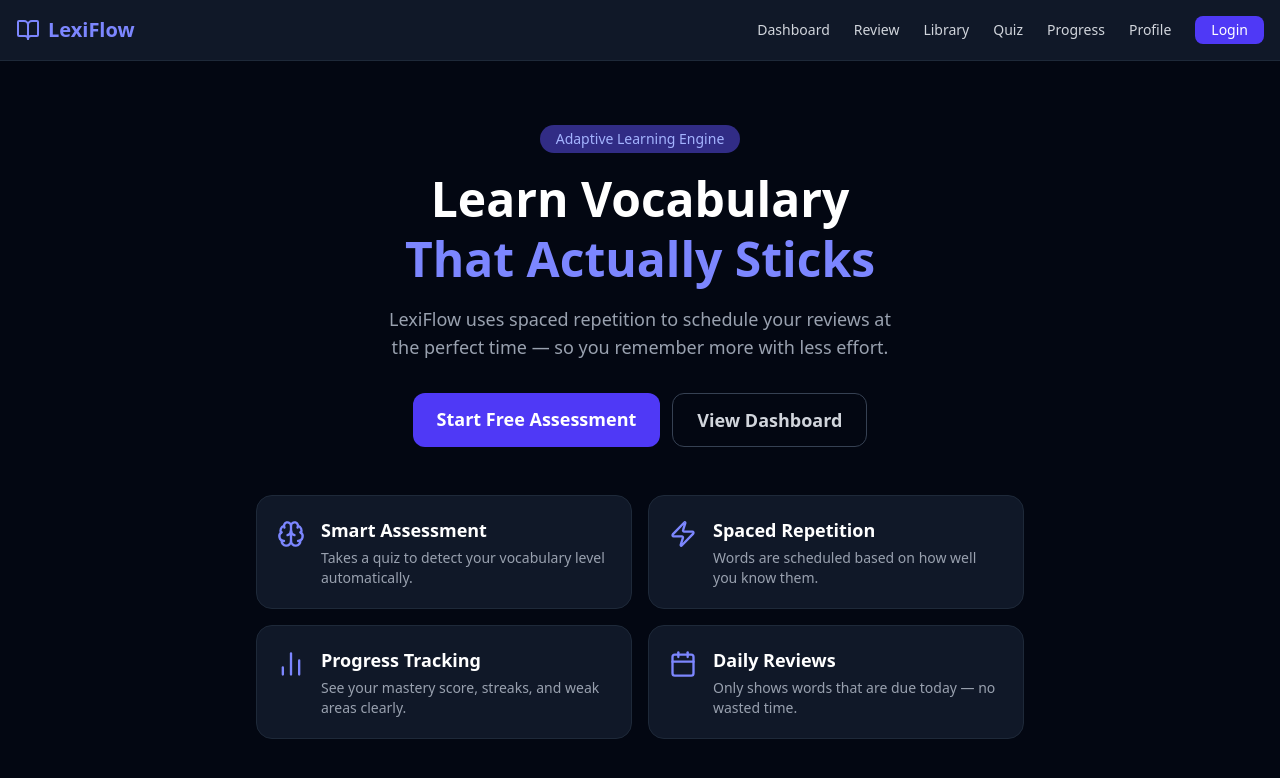
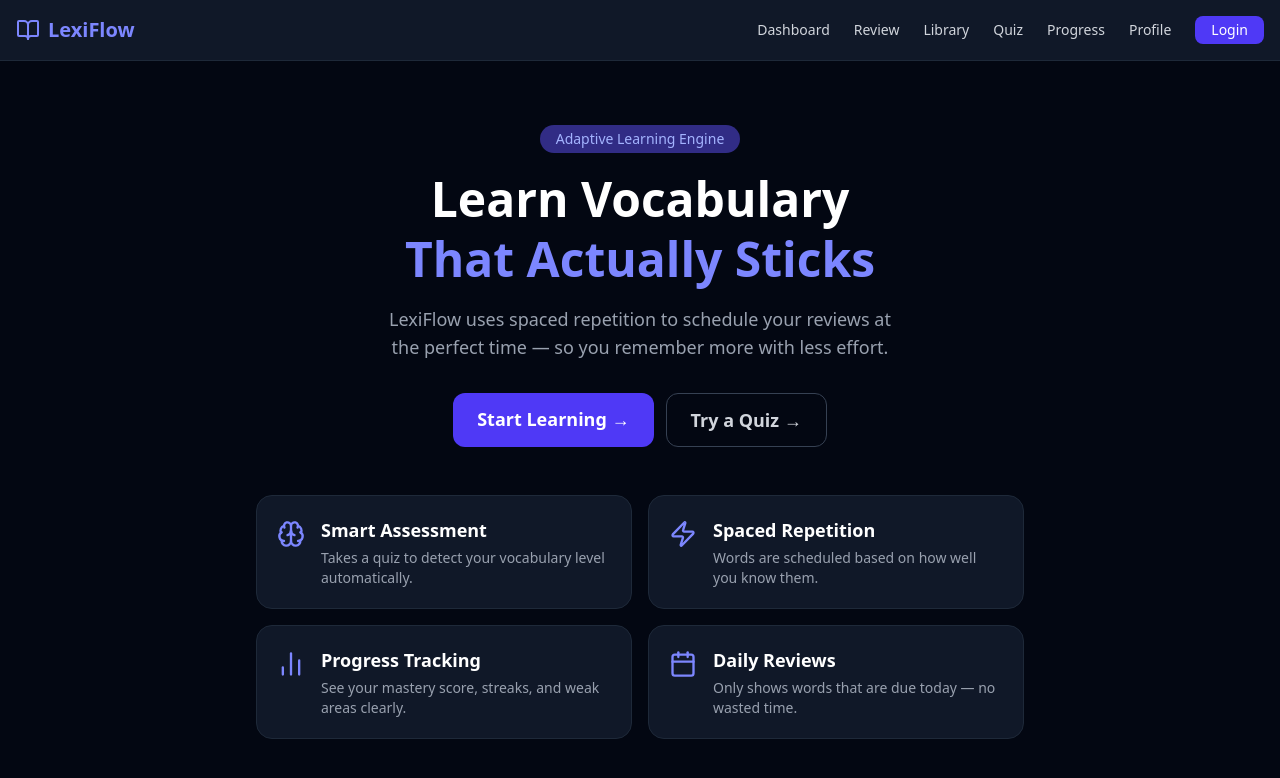
Before and after one commit to Vedamsh27/lexiflow, a Next.js app: page / in a window 1280 px wide. Shown: the top 778 px of the page. Built offline with nearby package versions, Linux system fonts and the light colour scheme.

Commit message:
improve: landing page buttons

```diff
--- a/app/page.tsx
+++ b/app/page.tsx
@@ -24,13 +24,13 @@ export default function LandingPage() {
           LexiFlow uses spaced repetition to schedule your reviews at the perfect time — so you remember more with less effort.
         </p>
         <div className="flex flex-col sm:flex-row gap-3 mt-4 w-full sm:w-auto">
-          <Link href="/assessment" className="bg-indigo-600 hover:bg-indigo-500 text-white px-6 py-3 rounded-xl font-semibold text-base sm:text-lg text-center">
-            Start Free Assessment
-          </Link>
-          <Link href="/dashboard" className="border border-gray-700 hover:border-gray-500 text-gray-300 px-6 py-3 rounded-xl font-semibold text-base sm:text-lg text-center">
-            View Dashboard
-          </Link>
-        </div>
+  <Link href="/register" className="bg-indigo-600 hover:bg-indigo-500 text-white px-6 py-3 rounded-xl font-semibold text-base sm:text-lg text-center">
+    Start Learning →
+  </Link>
+  <Link href="/quiz" className="border border-gray-700 hover:border-gray-500 text-gray-300 hover:text-white px-6 py-3 rounded-xl font-semibold text-base sm:text-lg text-center">
+    Try a Quiz →
+  </Link>
+</div>
       </div>
 
       {/* Features */}
```
